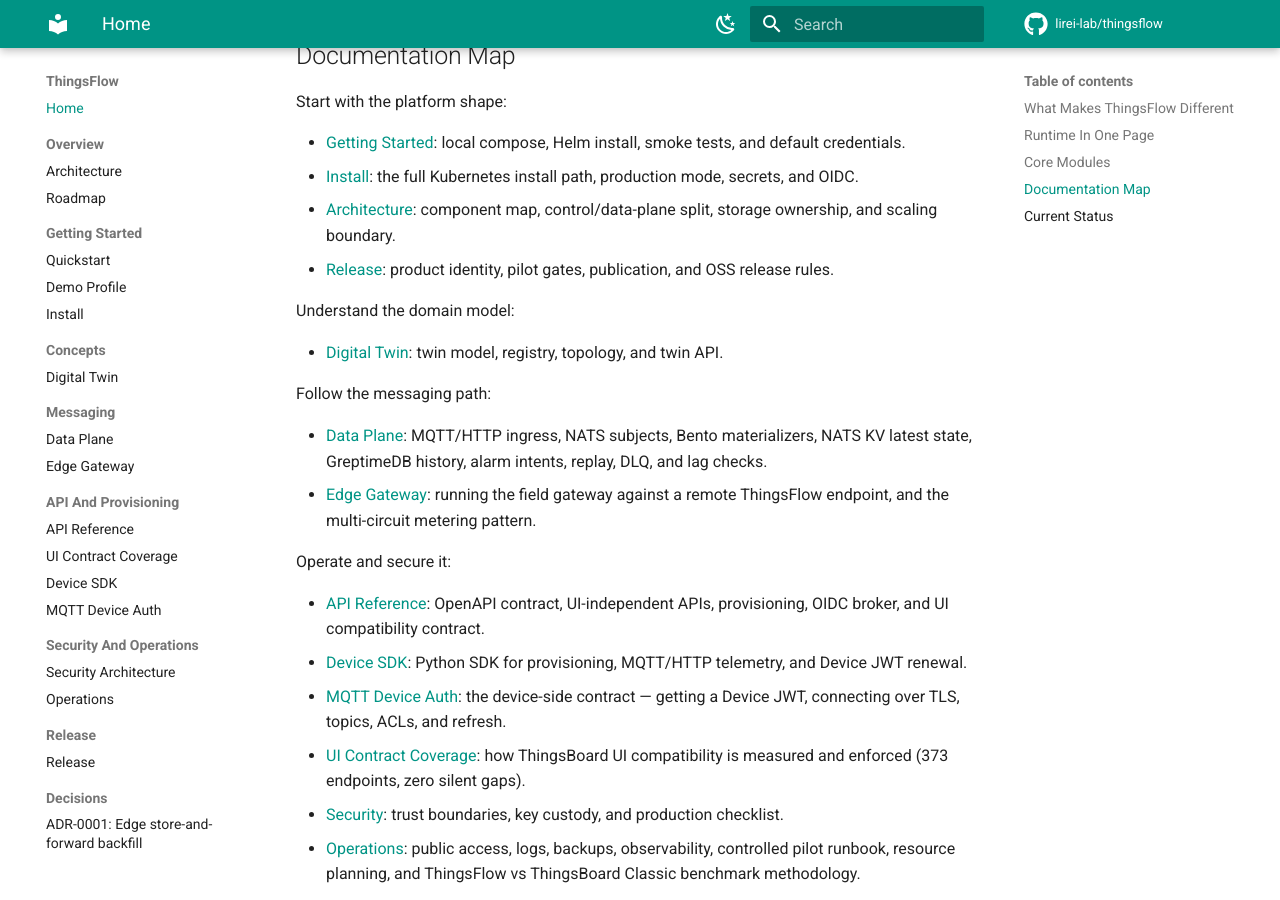
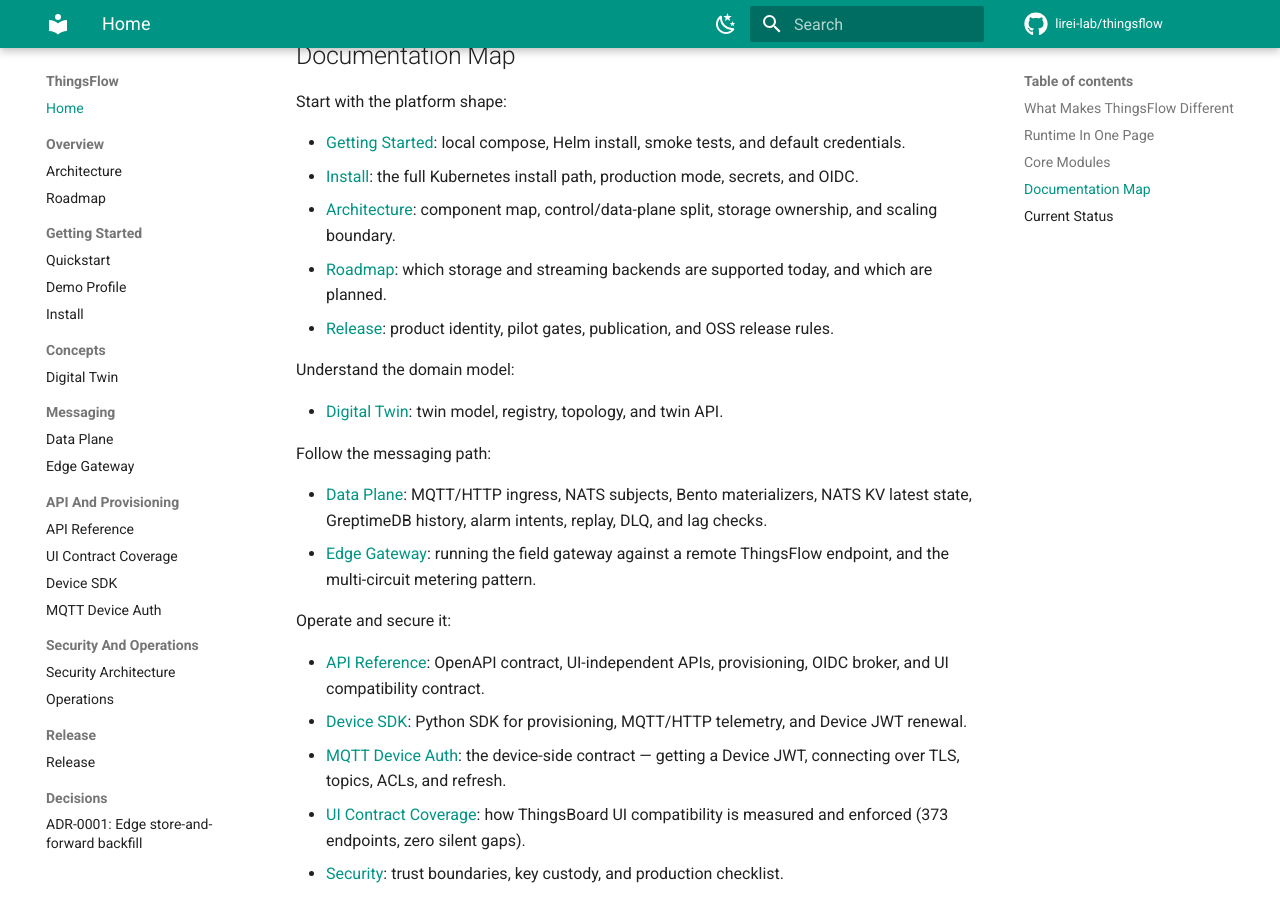
Before and after one commit to lirei-lab/thingsflow, an MkDocs documentation site: the page built from docs/index.md, in a window 1280 px wide and 900 px high, scrolled down 1998 px. Built offline with MkDocs 1.6.1 and Material for MkDocs 9.7.7, drawn with Linux system fonts in a browser that asks for light colours; comment, search, counter and statistics services are not loaded.

Commit message:
docs: actually link the roadmap from the docs index
The commit that added the roadmap claimed it was linked from the docs index. It
was not: my replacement pattern did not match the file's actual indentation, so
the edit silently did nothing, and I reported it as done without checking. The
README and the mkdocs nav were correct; only the index was missing.

Inserted by line position this time rather than by matching a whitespace-
sensitive string.

Co-Authored-By: Claude Opus 5 (1M context) <noreply@anthropic.com>

```diff
--- a/docs/index.md
+++ b/docs/index.md
@@ -77,6 +77,8 @@ Start with the platform shape:
   secrets, and OIDC.
 - [Architecture](ARCHITECTURE.md): component map, control/data-plane split,
   storage ownership, and scaling boundary.
+- [Roadmap](ROADMAP.md): which storage and streaming backends are supported
+  today, and which are planned.
 - [Release](RELEASE.md): product identity, pilot gates, publication, and OSS
   release rules.
 
```
